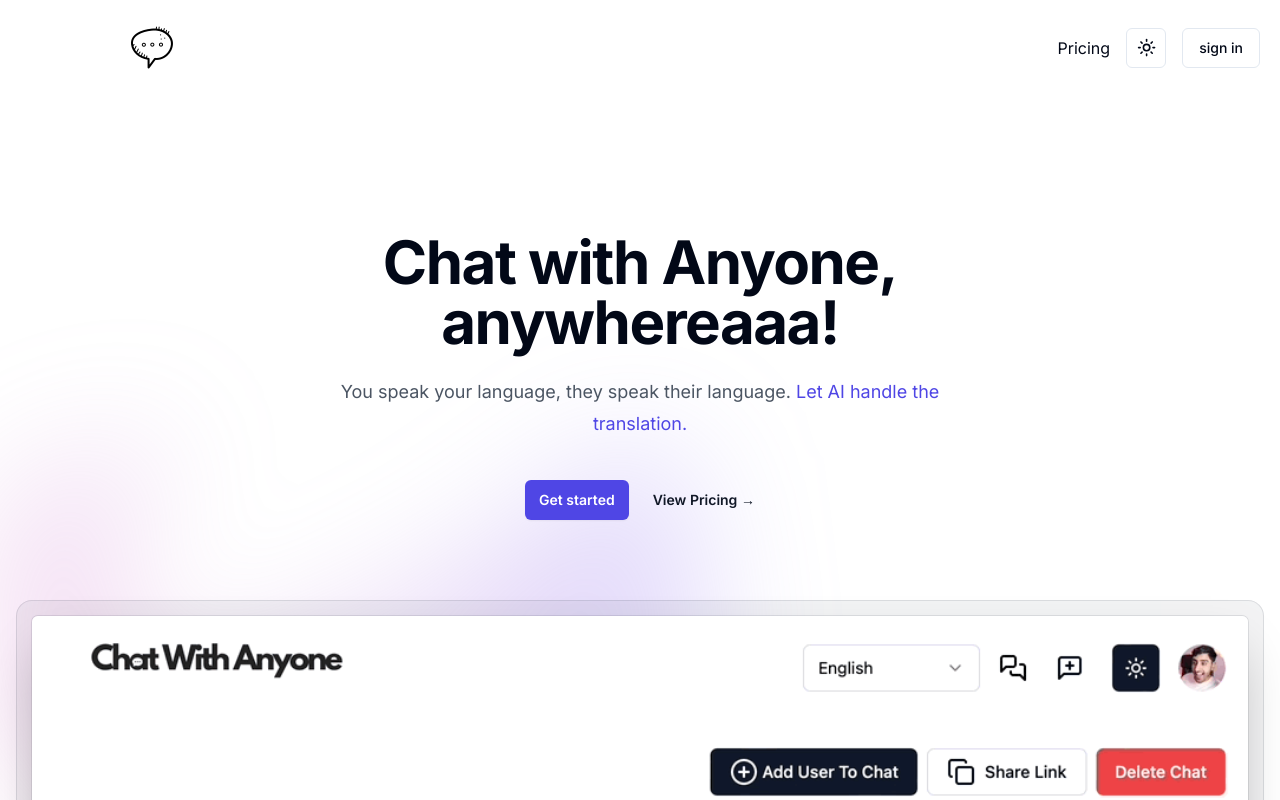
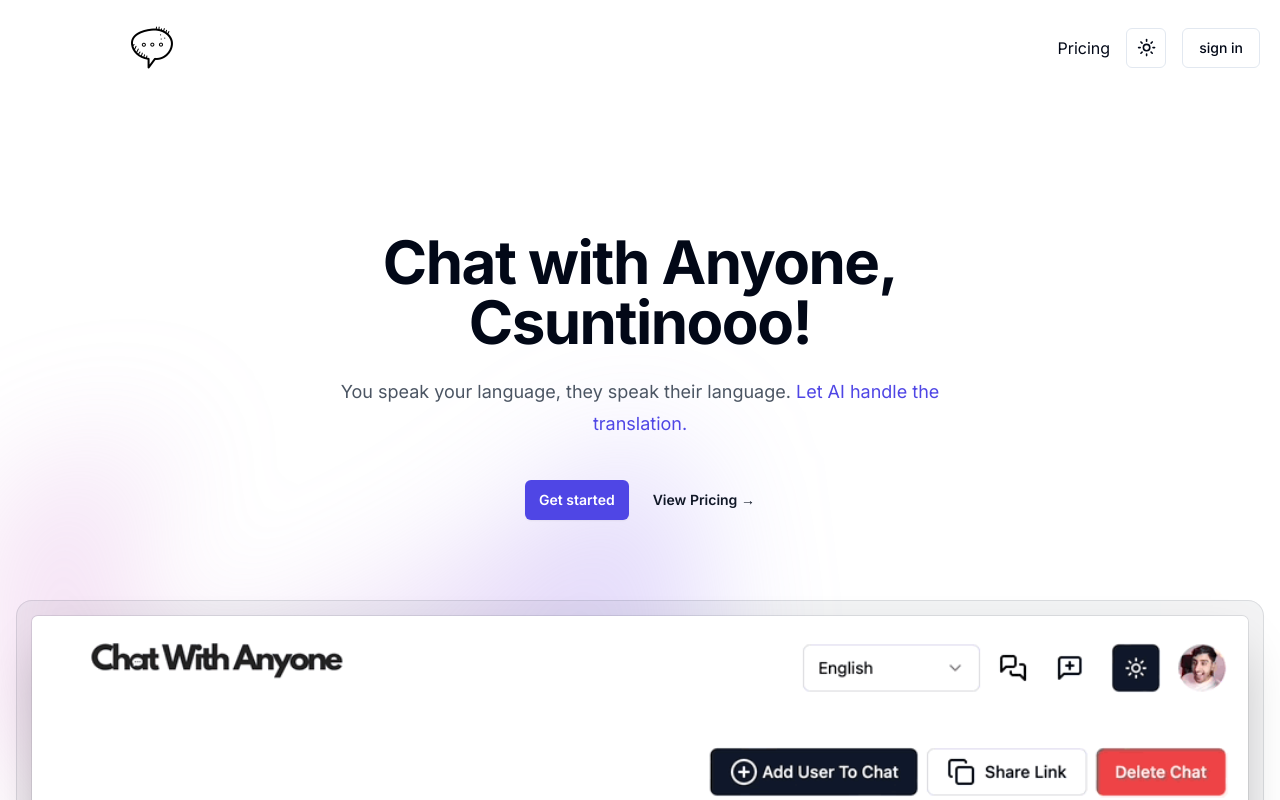
Before and after one commit to kapsakrisz/saaschat, a Next.js app: page / in a window 1280 px wide. Shown: the top 800 px of the page. Built offline with nearby package versions, Linux system fonts and the light colour scheme; no server answers.

Commit message:
gif probsdone

```diff
--- a/app/page.tsx
+++ b/app/page.tsx
@@ -23,7 +23,7 @@ export default function HomePage() {
           <div className="mx-auto max-w-7xl px-6 lg:px-8">
             <div className="mx-auto max-w-2xl text-center">
               <h1 className="text-4xl font-bold tracking-tight sm:text-6xl">
-                Chat with Anyone, anywhereaaa!
+                Chat with Anyone, Csuntinooo!
               </h1>
               <p className="mt-6 text-lg leading-8 text-gray-600 dark:text-gray-300">
                 You speak your language, they speak their language.{" "}
```
